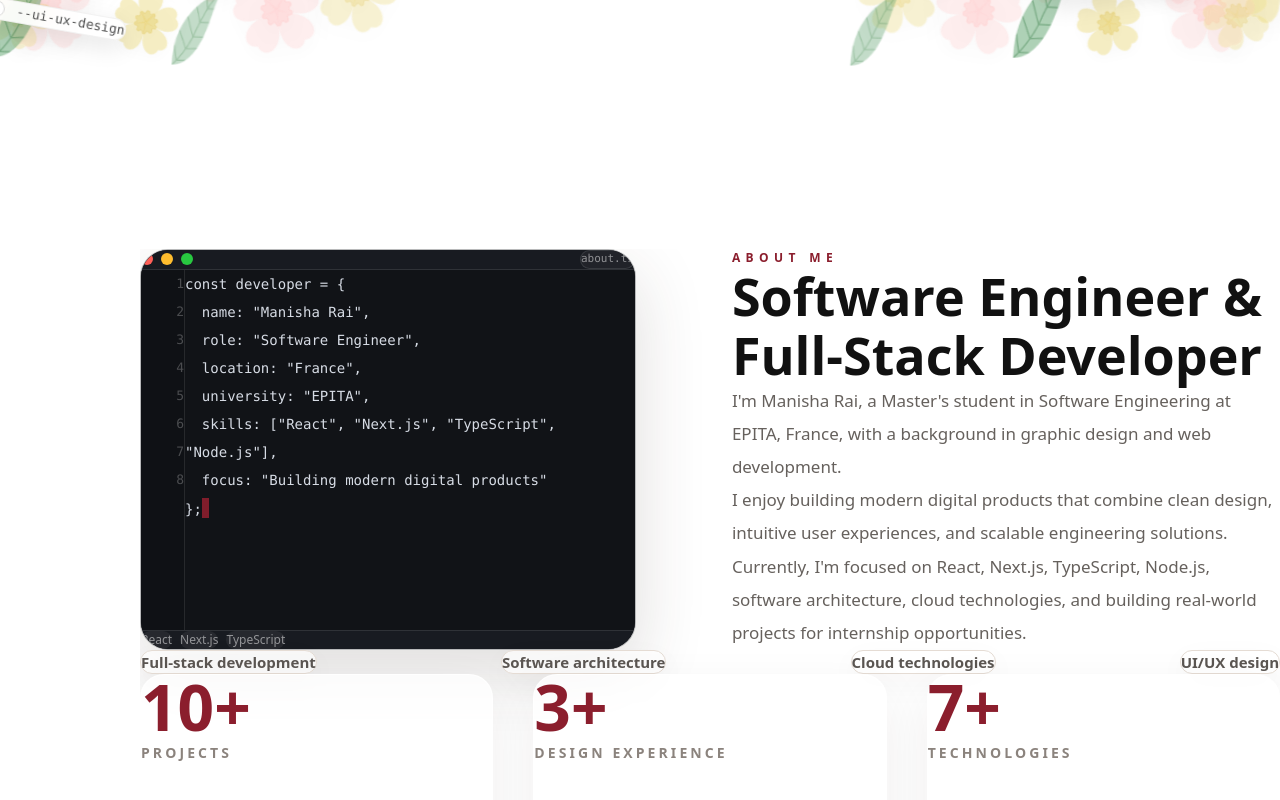
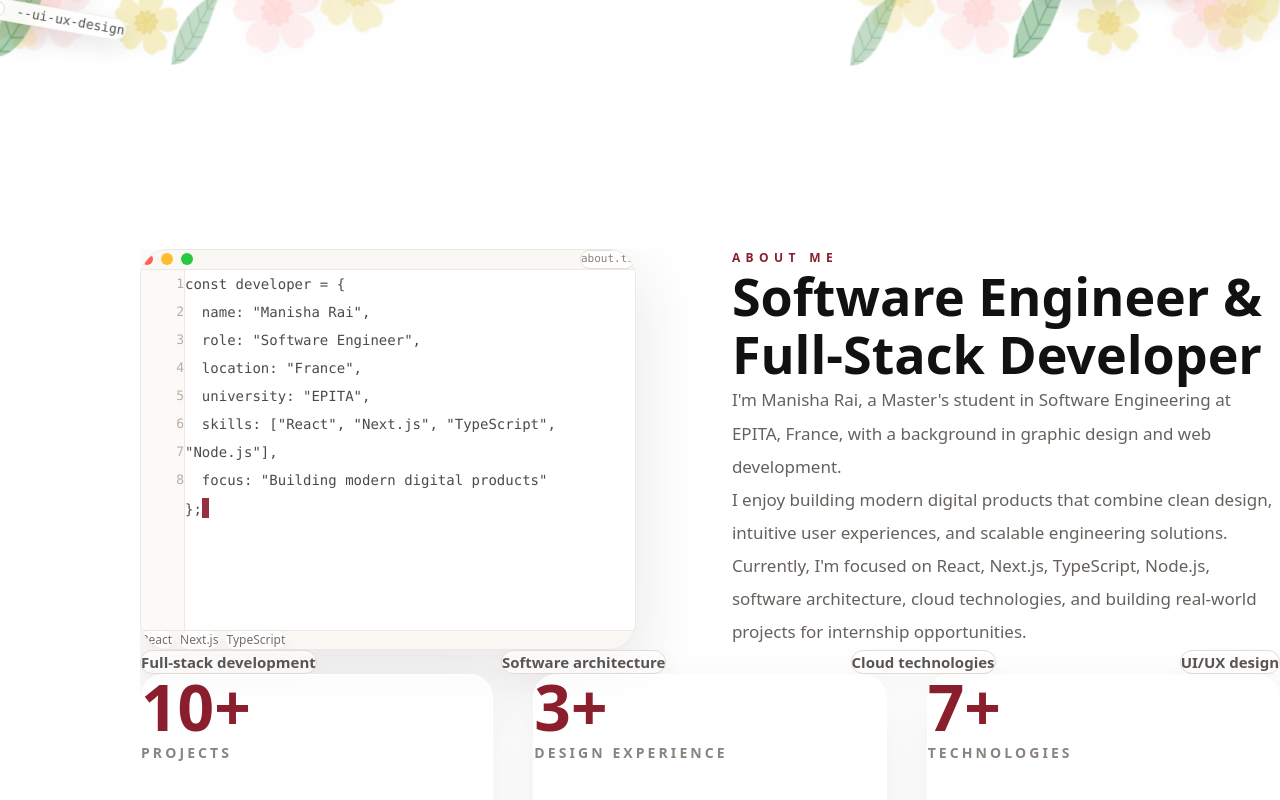
Before and after one commit to manisha666-star/portfolio, a Next.js app: page / in a window 1280 px wide. Shown: the part 731-1531 px from the top of the page. Built offline with nearby package versions, Linux system fonts and the light colour scheme.

Commit message:
Improve about section layout

```diff
--- a/src/components/sections/About.tsx
+++ b/src/components/sections/About.tsx
@@ -71,43 +71,43 @@ export default function About() {
       className="relative overflow-hidden bg-white px-6 py-24 sm:px-10 sm:py-28 lg:px-16 lg:py-32"
     >
       <div className="mx-auto max-w-7xl">
-        <div className="grid items-center gap-16 lg:grid-cols-[minmax(0,0.95fr)_minmax(0,1.05fr)] lg:gap-20 xl:gap-24">
+        <div className="grid items-start gap-16 lg:grid-cols-[minmax(0,0.95fr)_minmax(0,1.05fr)] lg:gap-20 xl:gap-24">
           {/* LEFT CODE CARD */}
           <div className="mx-auto w-full max-w-xl">
-            <div className="overflow-hidden rounded-[28px] border border-white/70 bg-[#111317] shadow-[0_24px_70px_rgba(55,43,38,0.16)]">
-              <div className="flex items-center justify-between border-b border-white/10 bg-[#181b21] px-5 py-3">
+            <div className="overflow-hidden rounded-[28px] border border-[#eee8e1] bg-white shadow-[0_24px_70px_rgba(55,43,38,0.12)]">
+              <div className="flex items-center justify-between border-b border-[#eee8e1] bg-[#faf8f5] px-5 py-3">
                 <div className="flex items-center gap-2">
                   <span className="h-3 w-3 rounded-full bg-[#ff5f57]" />
                   <span className="h-3 w-3 rounded-full bg-[#ffbd2e]" />
                   <span className="h-3 w-3 rounded-full bg-[#28c840]" />
                 </div>
 
-                <span className="rounded-full border border-white/10 bg-white/[0.04] px-3 py-1 font-mono text-[11px] text-white/50">
+                <span className="rounded-full border border-[#e6ddd4] bg-white px-3 py-1 font-mono text-[11px] text-[#8b837d]">
                   about.ts
                 </span>
               </div>
 
-              <div className="grid min-h-[320px] grid-cols-[44px_1fr] bg-[#111317] sm:min-h-[360px]">
-                <div className="select-none border-r border-white/10 bg-black/10 px-3 py-5 text-right font-mono text-[13px] leading-7 text-white/25">
+              <div className="grid min-h-[320px] grid-cols-[44px_1fr] bg-white sm:min-h-[360px]">
+                <div className="select-none border-r border-[#eee8e1] bg-[#fbfaf8] px-3 py-5 text-right font-mono text-[13px] leading-7 text-[#b7aea6]">
                   {Array.from({ length: 8 }, (_, index) => (
                     <div key={index}>{index + 1}</div>
                   ))}
                 </div>
 
-                <pre className="overflow-hidden whitespace-pre-wrap px-5 py-5 font-mono text-[13px] leading-7 text-[#d7dce5] sm:px-6 sm:text-[14px]">
+                <pre className="overflow-hidden whitespace-pre-wrap px-5 py-5 font-mono text-[13px] leading-7 text-[#4f4a46] sm:px-6 sm:text-[14px]">
                   <code>{typedCode}</code>
                   <span className="ml-1 inline-block h-5 w-[7px] translate-y-1 animate-pulse bg-[#8b1e2d]" />
                 </pre>
               </div>
 
-              <div className="flex flex-wrap gap-2 border-t border-white/10 bg-[#181b21] px-5 py-3 text-[12px] text-white/50">
-                <span className="rounded-full bg-white/[0.06] px-3 py-1">
+              <div className="flex flex-wrap gap-2 border-t border-[#eee8e1] bg-[#faf8f5] px-5 py-3 text-[12px] text-[#756f69]">
+                <span className="rounded-full bg-white px-3 py-1 shadow-[0_6px_18px_rgba(45,34,28,0.05)]">
                   React
                 </span>
-                <span className="rounded-full bg-white/[0.06] px-3 py-1">
+                <span className="rounded-full bg-white px-3 py-1 shadow-[0_6px_18px_rgba(45,34,28,0.05)]">
                   Next.js
                 </span>
-                <span className="rounded-full bg-white/[0.06] px-3 py-1">
+                <span className="rounded-full bg-white px-3 py-1 shadow-[0_6px_18px_rgba(45,34,28,0.05)]">
                   TypeScript
                 </span>
               </div>
```
